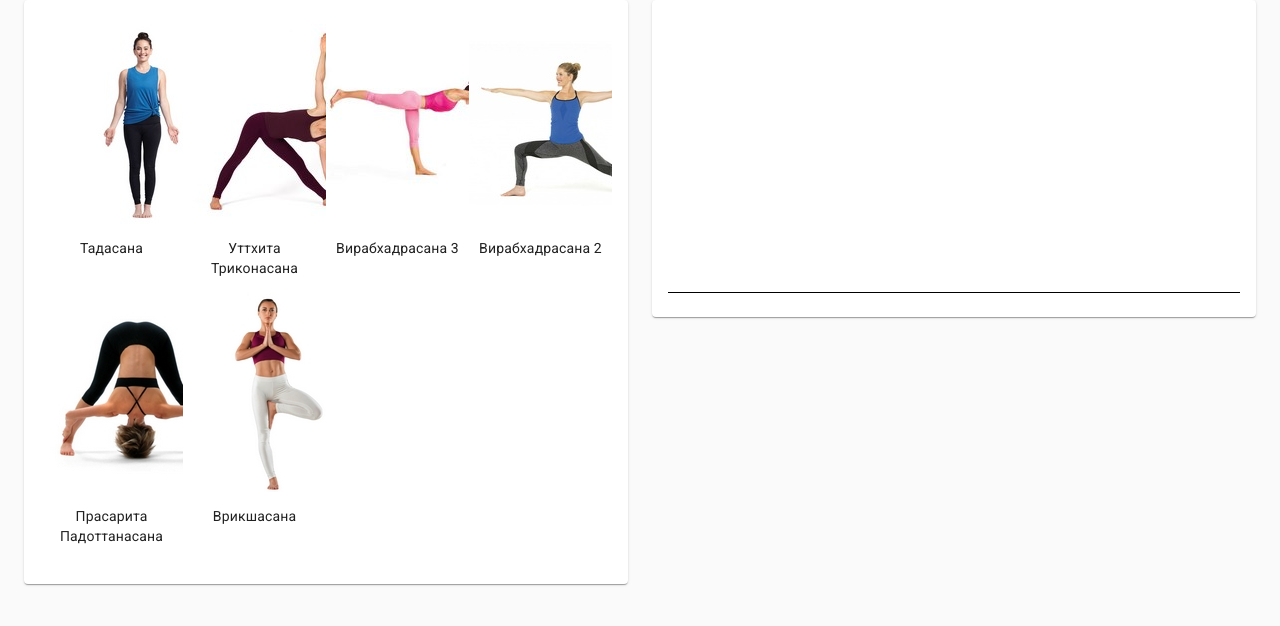
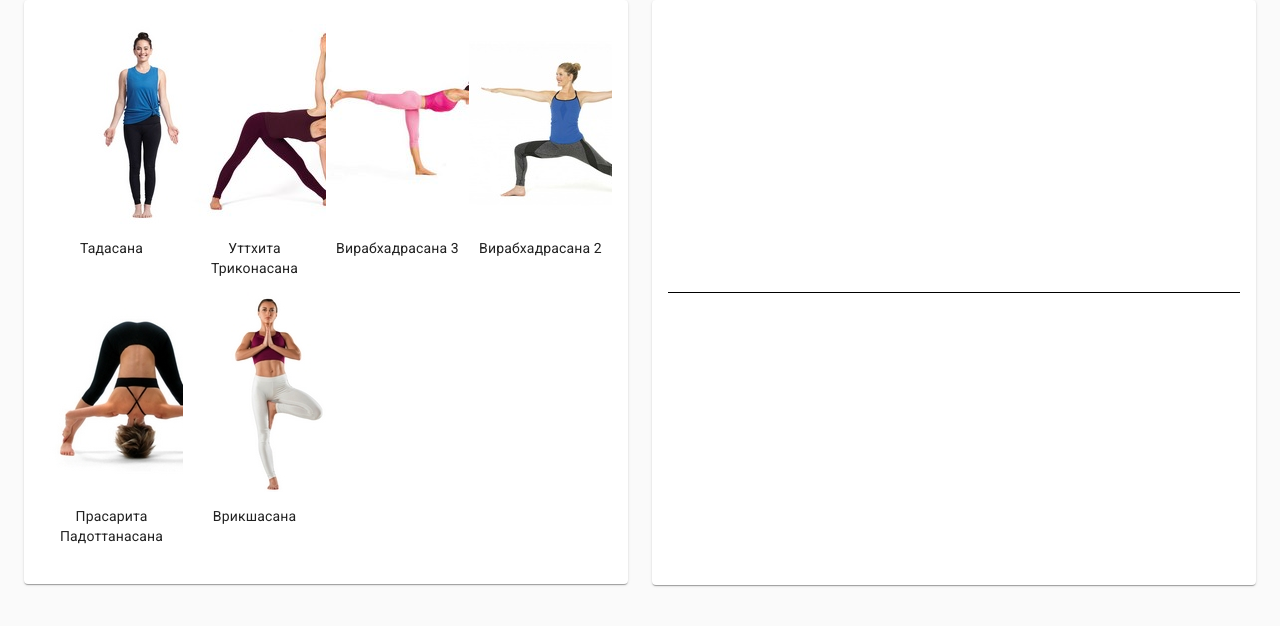
Before and after one commit to Zadovsky/YogaSequenceBuilder, a React (Create React App) app: page / in a window 1280 px wide. Shown: the top 626 px of the page. Built offline with nearby package versions, Linux system fonts and the light colour scheme.

Commit message:
Добавил в SchedulePanel второй AsanasGrid

```diff
--- a/src/actions/AsanaCardActions.js
+++ b/src/actions/AsanaCardActions.js
@@ -1,46 +1,22 @@
-export const ADD_ASANA_ASANAS = "ADD_ASANA_ASANAS";
-export const ADD_ASANA_SCHEDULE = "ADD_ASANA_SCHEDULE";
-export const DRAG_ENTER_CARD_ASANAS = "DRAG_ENTER_CARD_ASANAS";
-export const DRAG_ENTER_CARD_SCHEDULE = "DRAG_ENTER_CARD_SCHEDULE";
+export const ADD_ASANA = "ADD_ASANA";
+export const DRAG_ENTER_CARD = "DRAG_ENTER_CARD";
 
 export function addAsanaAction(asanaId, gridId) {
-  switch (gridId) {
-    case "ASANAS":
-      return {
-        type: ADD_ASANA_ASANAS,
-        payload: asanaId
-      };
-
-    case "SCHEDULE":
-      return {
-        type: ADD_ASANA_SCHEDULE,
-        payload: asanaId
-      };
-
-    default:
-      return {
-        type: ""
-      };
-  }
+  return {
+    type: ADD_ASANA,
+    payload: {
+      asanaId: asanaId,
+      gridId: gridId
+    }
+  };
 }
 
 export function dragEnterAction(cardPlace, gridId) {
-  switch (gridId) {
-    case "ASANAS":
-      return {
-        type: DRAG_ENTER_CARD_ASANAS,
-        payload: cardPlace
-      };
-
-    case "SCHEDULE":
-      return {
-        type: DRAG_ENTER_CARD_SCHEDULE,
-        payload: cardPlace
-      };
-
-    default:
-      return {
-        type: ""
-      };
-  }
+  return {
+    type: DRAG_ENTER_CARD,
+    payload: {
+      cardPlace: cardPlace,
+      gridId: gridId
+    }
+  };
 }
--- a/src/actions/DnDContextActions.js
+++ b/src/actions/DnDContextActions.js
@@ -1,34 +1,20 @@
-export const START_DRAG_ASANAS = "START_DRAG_ASANAS";
-export const START_DRAG_SCHEDULE = "START_DRAG_SCHEDULE";
+export const START_DRAG = "START_DRAG";
 export const END_DRAG = "END_DRAG";
 export const DRAG_ENTER_DND_CONTEXT = "DRAG_ENTER_DND_CONTEXT";
 
 export function startDrag(e) {
-  const gridId = e.target.attributes.gridid.value;
+  var gridId = e.target.attributes.gridid.value;
+  if (gridId !== "ASANAS") gridId = +gridId;
+
   const cardPlace = +e.target.attributes.cardplace.value;
 
-  switch (gridId) {
-    case "ASANAS":
   return {
-        type: START_DRAG_ASANAS,
+    type: START_DRAG,
     payload: {
       card: cardPlace,
       source: gridId
     }
   };
-
-    case "SCHEDULE":
-      return {
-        type: START_DRAG_SCHEDULE,
-        payload: {
-          card: cardPlace,
-          source: gridId
-        }
-      };
-
-    default:
-      return {};
-  }
 }
 
 export function endDrag(e) {
--- a/src/actions/EmptySpaceAtTheEndActions.js
+++ b/src/actions/EmptySpaceAtTheEndActions.js
@@ -1,22 +1,8 @@
-export const DRAG_ENTER_EMPTY_SPACE_ASANAS = "DRAG_ENTER_EMPTY_SPACE_ASANAS";
-export const DRAG_ENTER_EMPTY_SPACE_SCHEDULE =
-  "DRAG_ENTER_EMPTY_SPACE_SCHEDULE";
+export const DRAG_ENTER_EMPTY_SPACE = "DRAG_ENTER_EMPTY_SPACE";
 
 export function onDragEnterEmptySpace(gridId) {
-  switch (gridId) {
-    case "ASANAS":
-      return {
-        type: DRAG_ENTER_EMPTY_SPACE_ASANAS
-      };
-
-    case "SCHEDULE":
-      return {
-        type: DRAG_ENTER_EMPTY_SPACE_SCHEDULE
-      };
-
-    default:
-      return {
-        type: ""
-      };
-  }
+  return {
+    type: DRAG_ENTER_EMPTY_SPACE,
+    payload: gridId
+  };
 }
--- a/src/components/AsanasGrid.js
+++ b/src/components/AsanasGrid.js
@@ -42,6 +42,7 @@ function makeCardsArr(props) {
 function makeCardsHoldersArr(cardsArr, props) {
   const {
     dragOver,
+    dragOverGrid,
     onDragEnterHolder,
     gridId,
     fastTransition,
@@ -54,7 +55,7 @@ function makeCardsHoldersArr(cardsArr, props) {
     const placeHolder = (
       <PlaceHolder
         key={"ph" + i}
-        fat={dragOver === i}
+        fat={dragOver === i && dragOverGrid === gridId}
         fastTransition={fastTransition}
         isDragEnd={dragging == null}
         onDragEnterHolder={() => onDragEnterHolder(i, gridId)}
--- a/src/containers/AsanasPanel.js
+++ b/src/containers/AsanasPanel.js
@@ -28,6 +28,7 @@ function AsanasPanel(props) {
         addAsanaAction={props.addAsanaAction}
         dragging={null}
         dragOver={null}
+        dragOverGrid={null}
         fastTransition={false}
         dragEnterAction={props.dragEnterAction}
         onDragEnterEmptySpace={props.onDragEnterEmptySpace}
--- a/src/containers/SchedulePanel.js
+++ b/src/containers/SchedulePanel.js
@@ -16,18 +16,22 @@ const useStyles = makeStyles(theme => ({
 
 function SchedulePanel(props) {
   const classes = useStyles();
-  const asanas = props.schedule.cards.map(card => {
+  const asanas0 = props.schedule.cards[0].map(card => {
+    return { ...props.asanas[card.asanaIndex], cardKey: card.cardKey };
+  });
+  const asanas1 = props.schedule.cards[1].map(card => {
     return { ...props.asanas[card.asanaIndex], cardKey: card.cardKey };
   });
 
   return (
     <Paper className={classes.root}>
       <AsanasGrid
-        gridId="SCHEDULE"
+        gridId={0}
         language={props.language}
-        asanas={asanas}
+        asanas={asanas0}
         dragging={props.schedule.dragging}
         dragOver={props.schedule.dragOver}
+        dragOverGrid={props.schedule.dragOverGrid}
         fastTransition={props.schedule.fastTransition}
         addAsanaAction={props.addAsanaAction}
         dragEnterAction={props.dragEnterAction}
@@ -37,6 +41,21 @@ function SchedulePanel(props) {
         removableCards={true}
       />
       <ScheduleSectionsSeparator />
+      <AsanasGrid
+        gridId={1}
+        language={props.language}
+        asanas={asanas1}
+        dragging={props.schedule.dragging}
+        dragOver={props.schedule.dragOver}
+        dragOverGrid={props.schedule.dragOverGrid}
+        fastTransition={props.schedule.fastTransition}
+        addAsanaAction={props.addAsanaAction}
+        dragEnterAction={props.dragEnterAction}
+        onDragEnterEmptySpace={props.onDragEnterEmptySpace}
+        onDragEnterHolder={props.onDragEnterHolder}
+        dragSource={props.schedule.dragSource}
+        removableCards={true}
+      />
     </Paper>
   );
 }
--- a/src/reducers/schedule.js
+++ b/src/reducers/schedule.js
@@ -1,103 +1,109 @@
+import { ADD_ASANA, DRAG_ENTER_CARD } from "../actions/AsanaCardActions";
+import { DRAG_ENTER_EMPTY_SPACE } from "../actions/EmptySpaceAtTheEndActions";
+import { DRAG_ENTER_PLACEHOLDER } from "../actions/PlaceHolderActions";
 import {
-  ADD_ASANA_ASANAS,
-  ADD_ASANA_SCHEDULE,
-  DRAG_ENTER_CARD_ASANAS,
-  DRAG_ENTER_CARD_SCHEDULE
-} from "../actions/AsanaCardActions";
-
-import {
-  START_DRAG_ASANAS,
-  START_DRAG_SCHEDULE,
+  START_DRAG,
   END_DRAG,
   DRAG_ENTER_DND_CONTEXT
 } from "../actions/DnDContextActions";
 
-import {
-  DRAG_ENTER_EMPTY_SPACE_ASANAS,
-  DRAG_ENTER_EMPTY_SPACE_SCHEDULE
-} from "../actions/EmptySpaceAtTheEndActions";
-
-import { DRAG_ENTER_PLACEHOLDER } from "../actions/PlaceHolderActions";
-
 const initialState = {
-  cards: [],
+  cards: [[], []],
   nextCardKey: 0,
   dragSource: null,
   dragging: null,
   dragOver: null,
+  dragOverGrid: null,
   fastTransition: false,
   onPlaceHolder: false
 };
 
 export function scheduleReducer(state = initialState, action) {
   switch (action.type) {
-    case ADD_ASANA_ASANAS:
+    case ADD_ASANA:
+      var newState = {};
+      if (action.payload.gridId === "ASANAS") {
+        const gridToAdd = state.cards.length - 1;
+        let cards = [...state.cards];
+        cards[gridToAdd].push({
+          cardKey: state.nextCardKey,
+          asanaIndex: action.payload.asanaId
+        });
+
+        newState = {
+          cards: cards,
+          nextCardKey: state.nextCardKey + 1
+        };
+      }
+
       return {
         ...state,
-        cards: [
-          ...state.cards,
-          { cardKey: state.nextCardKey, asanaIndex: action.payload }
-        ],
-        nextCardKey: state.nextCardKey + 1
+        ...newState
       };
 
-    case ADD_ASANA_SCHEDULE:
-      return {
-        ...state
-      };
-
-    case START_DRAG_ASANAS:
-      return {
-        ...state,
-        dragSource: action.payload.source,
-        dragging: action.payload.card,
+    case START_DRAG:
+      if (action.payload.source === "ASANAS") {
+        newState = {
           dragOver: null,
+          dragOverGrid: null,
           fastTransition: false,
           onPlaceHolder: false
         };
-
-    case START_DRAG_SCHEDULE:
-      return {
-        ...state,
-        dragSource: action.payload.source,
-        dragging: action.payload.card,
+      } else {
+        newState = {
           dragOver: action.payload.card + 1,
+          dragOverGrid: action.payload.source,
           fastTransition: true,
           onPlaceHolder: true
         };
+      }
 
-    case DRAG_ENTER_CARD_ASANAS:
       return {
-        ...state
+        ...state,
+        ...newState,
+        dragSource: action.payload.source,
+        dragging: action.payload.card
       };
 
-    case DRAG_ENTER_CARD_SCHEDULE:
-      var newDragOver = action.payload;
+    case DRAG_ENTER_CARD:
+      newState = {};
+
+      if (action.payload.gridId !== "ASANAS") {
+        let newDragOver = action.payload.cardPlace;
         if (
-        (state.dragOver === newDragOver && state.onPlaceHolder) ||
-        (state.dragOver < newDragOver - 1 && state.dragOver != null)
+          state.dragSource === action.payload.gridId &&
+          ((state.dragOver === newDragOver && state.onPlaceHolder) ||
+            (state.dragOver < newDragOver - 1 && state.dragOver != null))
         ) {
           newDragOver += 1;
         }
 
-      return {
-        ...state,
+        newState = {
           dragOver: newDragOver,
+          dragOverGrid: action.payload.gridId,
           fastTransition: false,
           onPlaceHolder: false
         };
+      }
 
-    case DRAG_ENTER_EMPTY_SPACE_SCHEDULE:
       return {
         ...state,
-        dragOver: state.cards.length,
+        ...newState
+      };
+
+    case DRAG_ENTER_EMPTY_SPACE:
+      newState = {};
+      if (action.payload !== "ASANAS") {
+        newState = {
+          dragOver: state.cards[action.payload].length,
+          dragOverGrid: action.payload,
           fastTransition: false,
           onPlaceHolder: false
         };
-
-    case DRAG_ENTER_EMPTY_SPACE_ASANAS:
+      }
       return {
-        ...state
+        ...state,
+        ...newState
       };
 
     case DRAG_ENTER_PLACEHOLDER:
@@ -107,52 +113,53 @@ export function scheduleReducer(state = initialState, action) {
       };
 
     case DRAG_ENTER_DND_CONTEXT:
-      var schedule;
       if (action.payload) {
-        schedule = {
+        newState = {
           ...state,
           dragOver: null,
+          dragOverGrid: null,
           fastTransition: false,
           onPlaceHolder: false
         };
       } else {
-        schedule = { ...state };
+        newState = { ...state };
       }
 
       return {
-        ...schedule
+        ...newState
       };
 
     case END_DRAG:
-      var { dragOver, dragging, dragSource } = state;
+      var { dragOver, dragOverGrid, dragging, dragSource } = state;
       var newNextCardKey = state.nextCardKey;
-      if (dragSource === "SCHEDULE") {
-        var dragCard = state.cards[dragging];
-        var cardsBegin = state.cards.slice(0, dragging);
-        var cardsEnd = state.cards.slice(dragging + 1);
-        var cards = [...cardsBegin, ...cardsEnd];
-      } else if (dragSource === "ASANAS") {
-        dragCard = {
+      var cards = [...state.cards];
+      if (dragSource === "ASANAS") {
+        var dragCard = {
           cardKey: newNextCardKey,
           asanaIndex: dragging
         };
         newNextCardKey += 1;
-        cards = [...state.cards];
+      } else {
+        dragCard = state.cards[dragSource][dragging];
+        var cardsBegin = state.cards[dragSource].slice(0, dragging);
+        var cardsEnd = state.cards[dragSource].slice(dragging + 1);
+        cards[dragSource] = [...cardsBegin, ...cardsEnd];
       }
 
       if (dragOver !== null) {
-        if (dragOver > dragging && dragSource === "SCHEDULE") {
+        if (dragOver > dragging && dragSource === dragOverGrid) {
           dragOver -= 1;
         }
-        cardsBegin = cards.slice(0, dragOver);
-        cardsEnd = cards.slice(dragOver);
-        cards = [...cardsBegin, dragCard, ...cardsEnd];
+        cardsBegin = cards[dragOverGrid].slice(0, dragOver);
+        cardsEnd = cards[dragOverGrid].slice(dragOver);
+        cards[dragOverGrid] = [...cardsBegin, dragCard, ...cardsEnd];
       }
 
       return {
         ...state,
         cards: cards,
         dragOver: null,
+        dragOverGrid: null,
         dragging: null,
         fastTransition: true,
         nextCardKey: newNextCardKey
```
Lines whose indentation alone changed are shown as unchanged.
